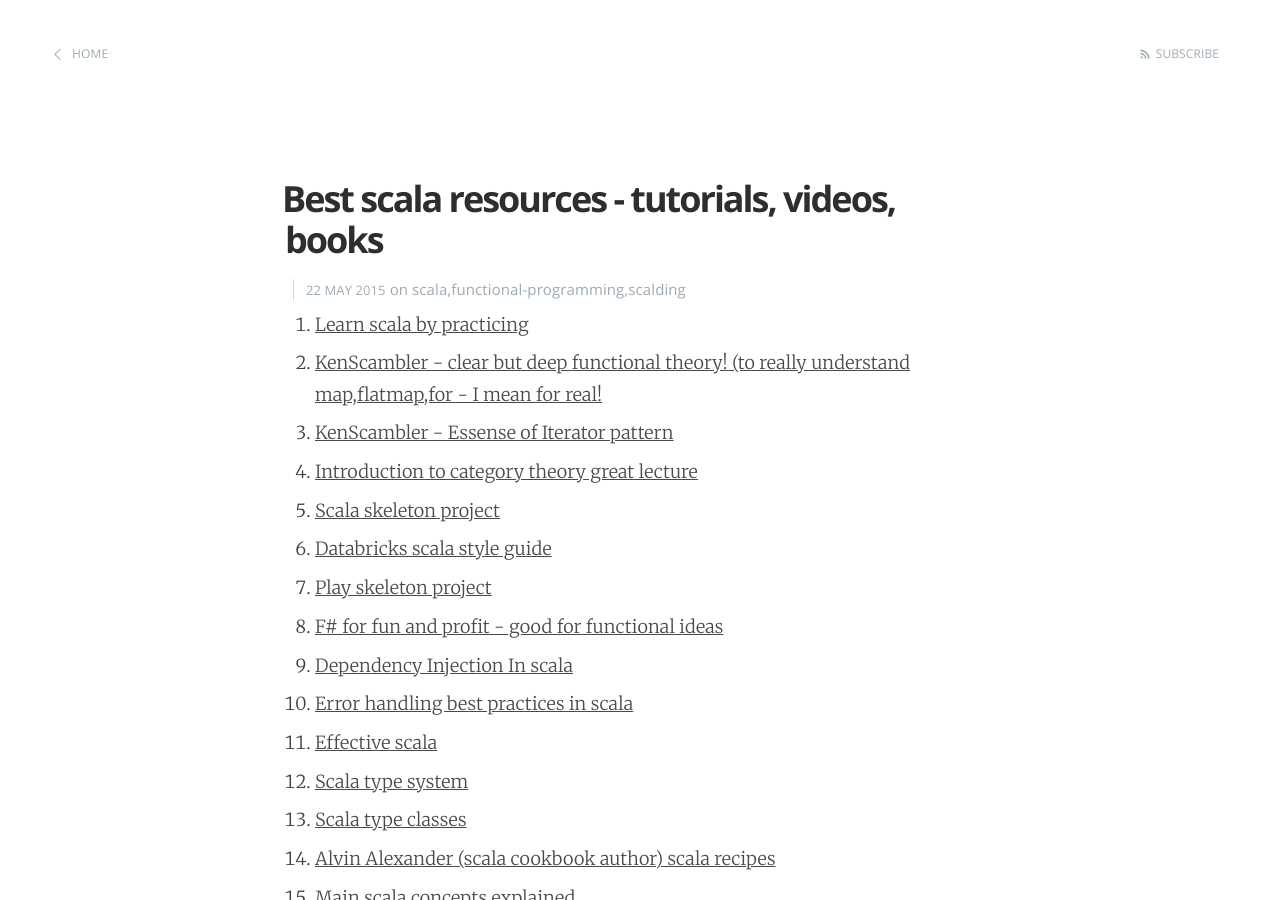
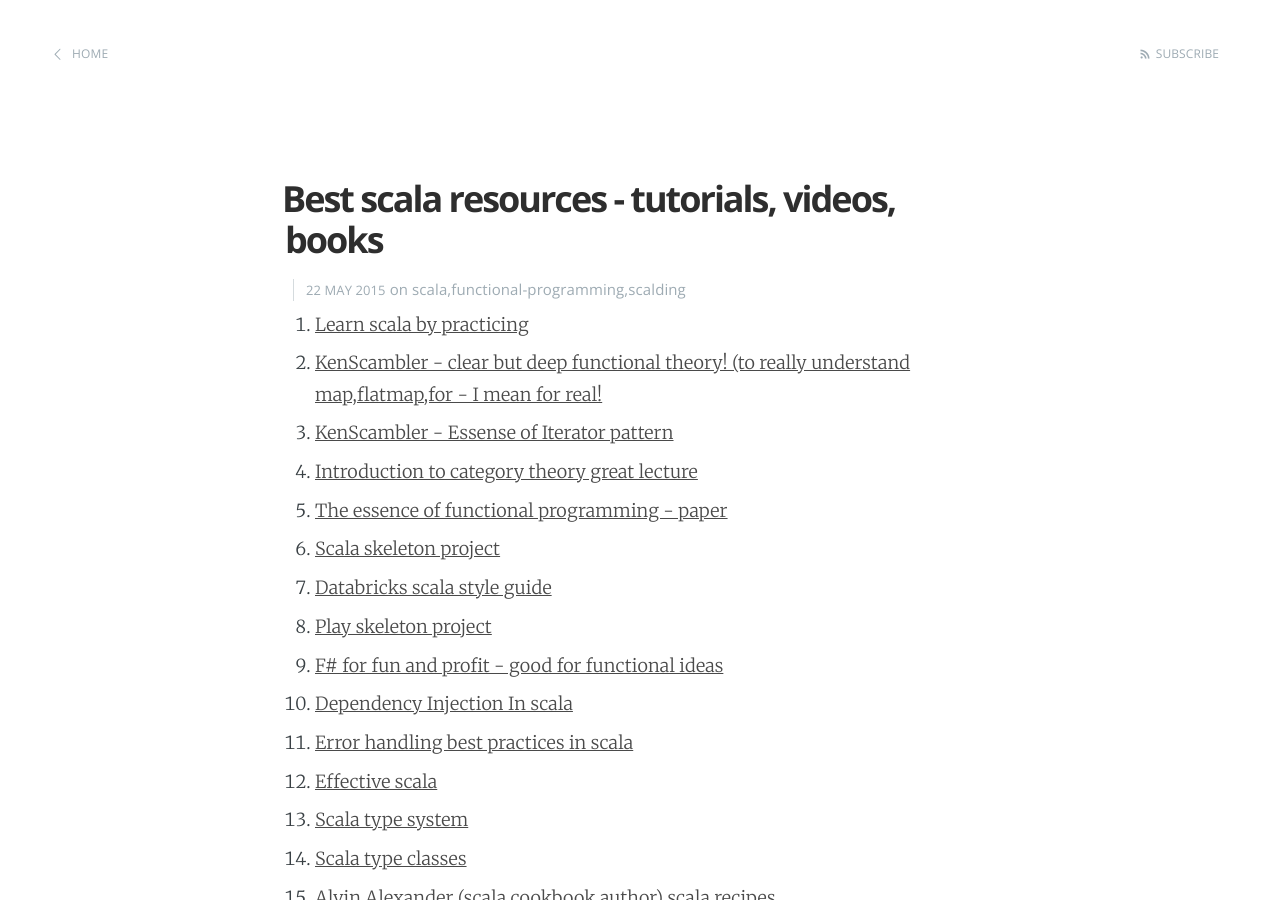
Before and after one commit to tomer-ben-david/tomer-ben-david.github.io.jekyll, a Jekyll site: the page built from _posts/2015-05-22-best-scala-resources-tutorials-books-videos.markdown, in a window 1280 px wide and 900 px high. Built offline with Jekyll 4.4.1, drawn with Linux system fonts in a browser that asks for light colours; Markdown is read by kramdown in place of the engine named in the settings; comment, search, counter and statistics services are not loaded.

Commit message:
The essence of functional programming - paper

```diff
--- a/_posts/2015-05-22-best-scala-resources-tutorials-books-videos.markdown
+++ b/_posts/2015-05-22-best-scala-resources-tutorials-books-videos.markdown
@@ -9,6 +9,7 @@ comments: true
 1. [KenScambler - clear but deep functional theory! (to really understand map,flatmap,for - I mean for real!](https://twitter.com/KenScambler)
 1. [KenScambler - Essense of Iterator pattern](https://github.com/kenbot/MSUG-Essence-Iterator-Pattern)
 1. [Introduction to category theory great lecture](https://www.youtube.com/watch?v=jDhMDgU7Koc)
+1. [The essence of functional programming - paper](http://www.eliza.ch/doc/wadler92essence_of_FP.pdf)
 1. [Scala skeleton project](https://github.com/marconilanna/scala-boilerplate)
 1. [Databricks scala style guide](https://github.com/databricks/scala-style-guide)
 1. [Play skeleton project](https://github.com/marconilanna/play-bootstrap)
```
